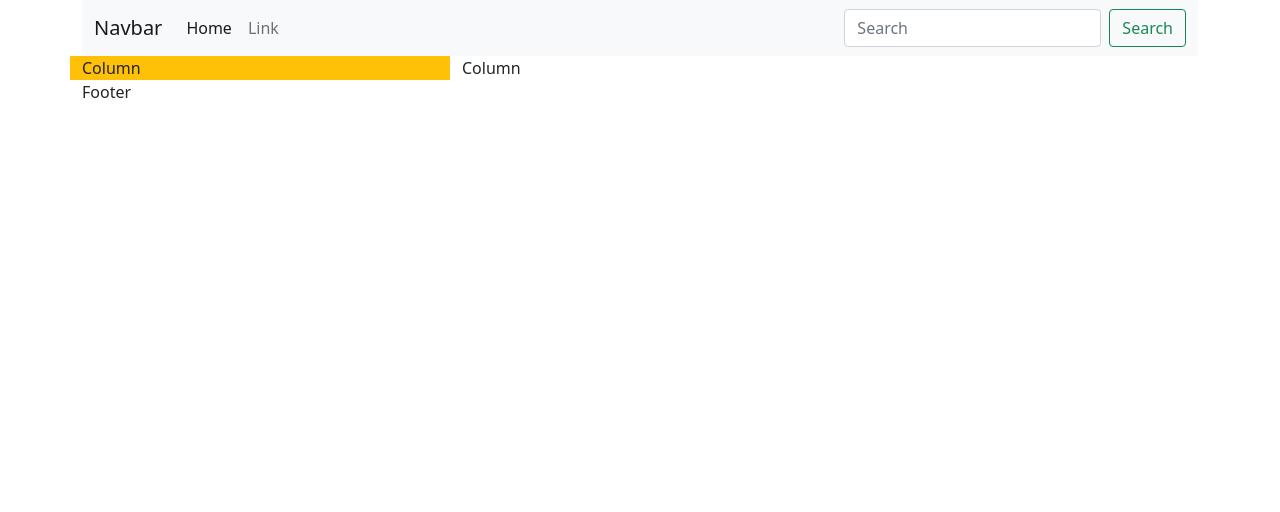
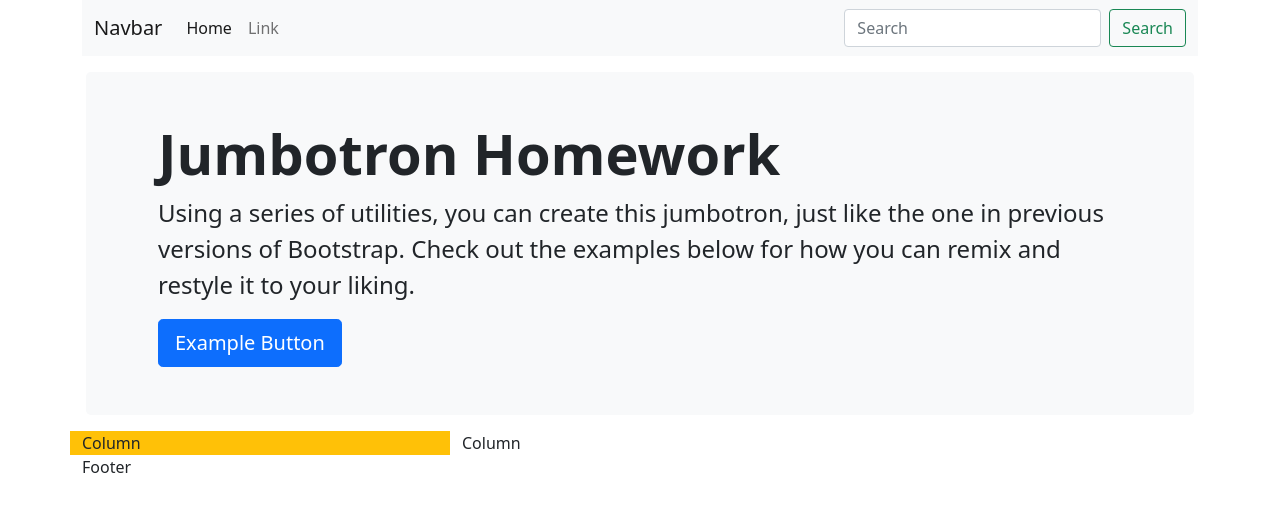
Before and after one commit to NSilva50/collab-practice, a plain HTML site: page index.html in a window 1280 px wide. Drawn offline with nearby package versions, Linux system fonts and the light colour scheme.

Commit message:
class example

```diff
--- a/index.html
+++ b/index.html
@@ -40,6 +40,18 @@
           </div>
         </div>
       </nav>
+<!--Jumbotron-->
+      <div class="row">
+        <div class="col m-3 p-5 bg-light rounded-3">
+        <div class="container">
+          <div class="jumbotron">
+            <h1 class="display-4 fw-bold">Jumbotron Homework</h1>
+            <p class="fs-4">Using a series of utilities, you can create this jumbotron, just like the one in previous versions of Bootstrap. Check out the examples below for how you can remix and restyle it to your liking.</p>
+          </div>
+          <button class="btn btn-primary btn-lg">Example Button</button>
+          </div>
+        </div>
+      </div>
 
       <div class="row">
         <div class="col-4 bg-warning">
```
